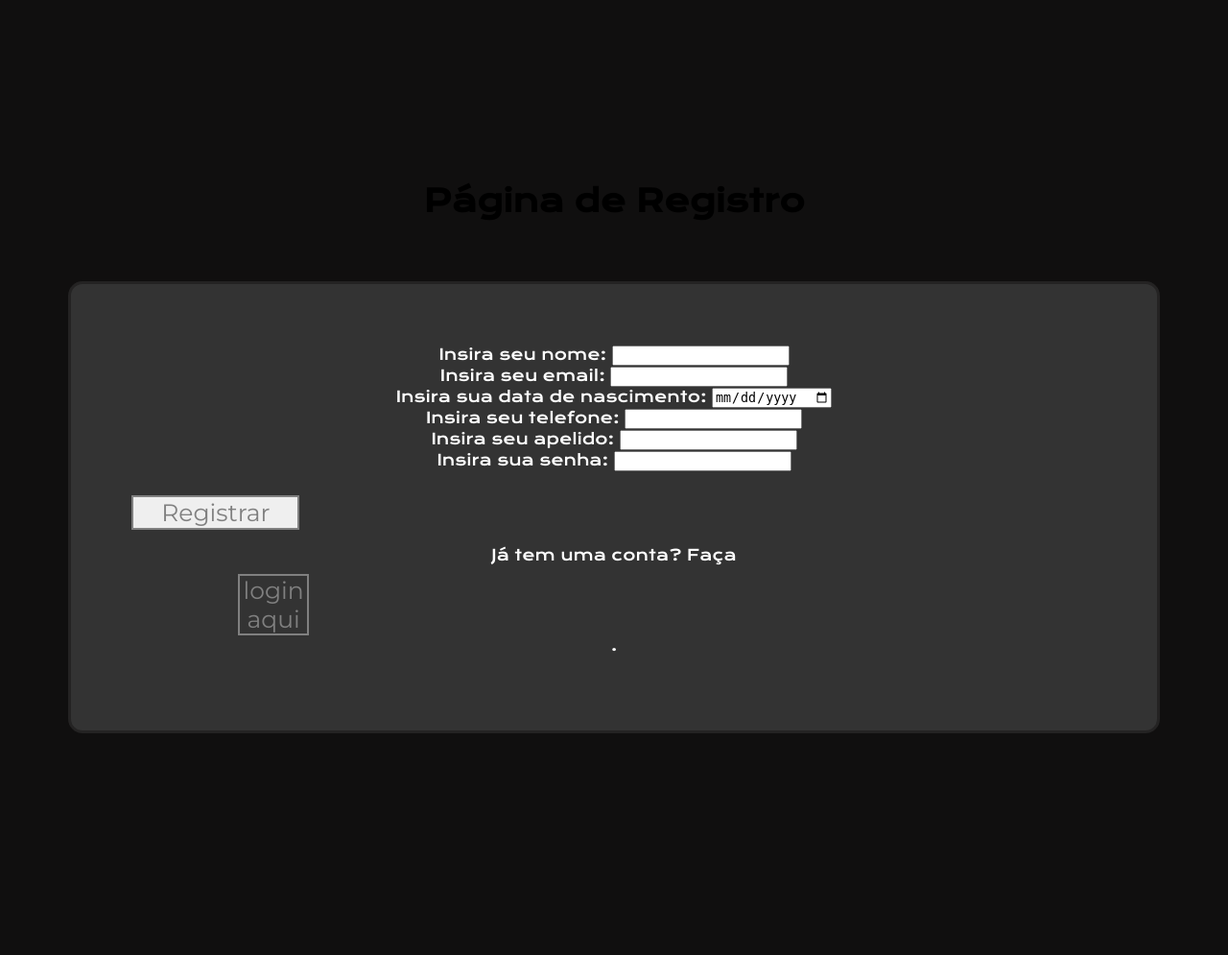
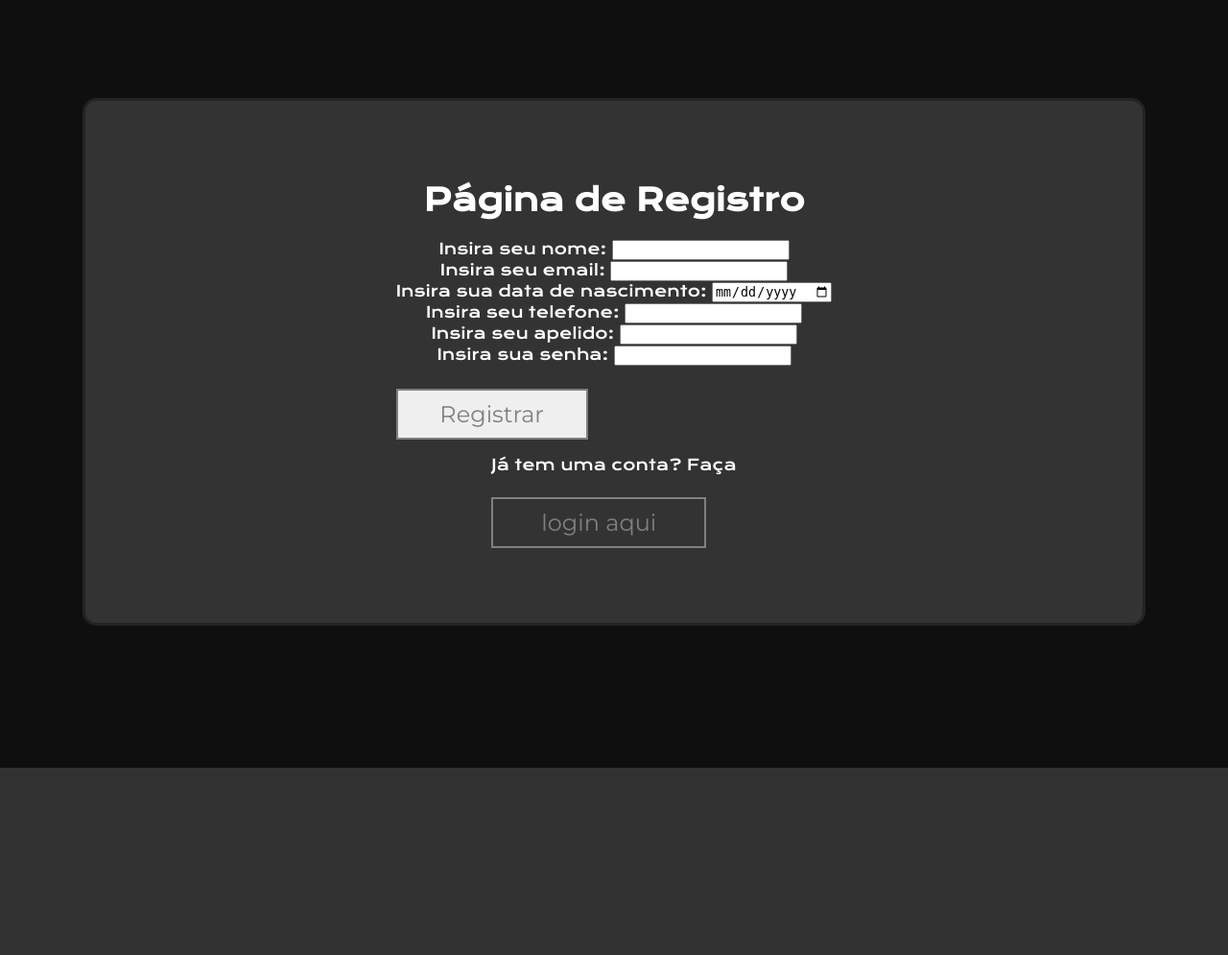
Before and after one commit to Taveirasson/Trabalho-a3_1-faculdade-pyhton, a Flask app: page /registro in a window 1280 px wide. Shown: the whole page at 96% size. After the commit the page ends 800 px from the top, so only its background shows below. Run offline with Flask 3, Linux system fonts and the light colour scheme.

Commit message:
update css e comentarios

```diff
--- a/app.py
+++ b/app.py
@@ -2,8 +2,12 @@ from flask import Flask, render_template, request, session, redirect, url_for, f
 import mysql.connector, os, hashlib
 from datetime import datetime
 
+#inicia o flask
+
 app = Flask(__name__)
-app.secret_key = os.urandom(24)
+app.secret_key = os.urandom(24) # Em resumo, app.secret_key = os.urandom(24) está configurando uma chave secreta forte para aumentar a segurança da aplicação Flask.
+
+# Conecta com mysql
 
 conexao = mysql.connector.connect(
     host='localhost',
@@ -11,14 +15,17 @@ conexao = mysql.connector.connect(
     password='root',
     database = 'atividade' )
 
+# Rota do index
 
 @app.route('/')
 def index():
     return render_template('index.html')
 
+#rota do registro
+
 @app.route('/registro', methods=['GET', 'POST'])
 def registro():
-    if request.method == 'POST':
+    if request.method == 'POST': #Solicita e envia dados para o servidor
         nome = request.form['nome']
         email = request.form['email']
         data_nasc = request.form['data_nasc']
@@ -27,6 +34,8 @@ def registro():
         senha = request.form['senha']
 
         cursor = conexao.cursor()
+
+        #tenta registrar no banco de dados, os dados do usuario
 
         try:
             comando_insert = f"INSERT INTO usuario (nome, email, data_nasc, telefone, apelido, senha) VALUES ('{nome}', '{email}', '{data_nasc}', '{telefone}', '{apelido}', SHA2('{senha}', 256))"
@@ -37,12 +46,17 @@ def registro():
 
             flash('registro concluido!')
             return redirect(url_for('index'))
+
+        #Verifica se ja existe esse usuario
+
         except mysql.connector.IntegrityError as e:
             conexao.rollback()
             cursor.close()
             flash('Erro: Email ou apelido já cadastrado. Escolha outros.')
 
     return render_template('registro.html')
+
+#Rota do login
 
 @app.route('/login', methods=['POST','GET'])
 def login():
@@ -57,6 +71,8 @@ def login():
 
         usuario = cursor.fetchone()
 
+        #Se o usuario for verdadeiro e a senha estiver correta ele entra na conta
+
         if usuario and hashlib.sha256(senha.encode()).hexdigest() == usuario[6]:
             session['usuario'] = usuario
             return redirect(url_for('dashboard'))
@@ -65,12 +81,14 @@ def login():
     return render_template('login.html')
 
 
+#Rota do dashboard
+
 @app.route('/dashboard')
 def dashboard():
     if 'usuario' in session:
         usuario = session['usuario']
 
-        if isinstance(usuario[3], str):
+        if isinstance(usuario[3], str): #formatar a data do banco
             try:
                 usuario_data_nasc = datetime.strptime(usuario[3], '%a, %d %b %Y %H:%M:%S GMT')
             except ValueError:
@@ -81,10 +99,14 @@ def dashboard():
         return render_template('dashboard.html', usuario = usuario, usuario_data_nasc=usuario_data_nasc)
     return redirect(url_for('login'))
 
+# Rota de logout
+
 @app.route('/logout')
 def logout():
     session.pop('usuario', None)
     return redirect(url_for('login'))
+
+#Exclui a conta
 
 @app.route('/excluir_conta', methods=['POST', 'GET'])
 def excluir_conta():
@@ -99,7 +121,7 @@ def excluir_conta():
             cursor.execute(comando_select)
             usuario_db = cursor.fetchone()
 
-            if usuario_db and hashlib.sha256(senha.encode()).hexdigest() == usuario[6]:
+            if usuario_db and hashlib.sha256(senha.encode()).hexdigest() == usuario[6]: #Verifica a senha e exclui
                 comando_delete = f"DELETE FROM usuario WHERE id = {usuario[0]}"
                 cursor.execute(comando_delete)
                 conexao.commit()
--- a/static/styles.css
+++ b/static/styles.css
@@ -1,16 +1,16 @@
 @import url('https://fonts.googleapis.com/css2?family=Krona+One&family=Montserrat:wght@400;600&display=swap');
 
 :root {
-    --fonte-primaria:'Krona One', sans-serif;
-    --fonte-secundaria:'Montserrat', sans-serif;
+    --fonte-primaria: 'Krona One', sans-serif;
+    --fonte-secundaria: 'Montserrat', sans-serif;
 }
 
 body {
     background-color: #100f0f;
     font-family: var(--fonte-primaria);
     text-align: center;
-    padding: 10em 0;
-    gap: 100px;
+    padding: 2em 1em; /* Ajustando o padding para torná-lo mais compacto */
+    gap: 20px; /* Ajustando o gap para telas menores */
 }
 
 .container {
@@ -34,46 +34,46 @@ body {
     gap: 5px;
 }
 
-.container__link{
+.container {
     display: flex;
-    justify-content: center;
-    margin-left: 11%;
-    margin-top: 1%;
-    font-family: var(--fonte-secundaria);
-    text-decoration: none;
-    color: gray;
-    border: 2px solid;
-    width: 7%;
-    font-size: 25px;
+    flex-direction: column;
+    align-items: center; /* Adicionado para centralizar os itens horizontalmente */
+    text-align: center; /* Adicionado para centralizar o texto dentro dos links */
 }
 
-.container__link__regi{
-    display: flex;
-    justify-content: center;
-
+.container__link {
+    display: block; /* Modificado para garantir que os links ocupem toda a largura disponível */
     margin-top: 1em;
     font-family: var(--fonte-secundaria);
     text-decoration: none;
     color: gray;
     border: 2px solid;
-    width: 7em;
-    font-size: 25px;
+    width: 100%;
+    max-width: 200px;
+    font-size: 1.5em;
+    padding: 10px; /* Adicionado um preenchimento interno para melhorar a aparência */
 }
 
-.container__botao{
+.container__link:hover {
+    color: white;
+}
+.container__link__regi,
+.container__botao {
     display: flex;
     justify-content: center;
+    align-items: center; /* Adicionado para centralizar verticalmente */
     margin-top: 1em;
-    margin-left: 11.8em;
     font-family: var(--fonte-secundaria);
     text-decoration: none;
-    color: #100f0f;
+    color: gray;
     border: 2px solid;
-    width: 7em;
-    font-size: 25px
+    width: 100%;
+    max-width: 200px;
+    font-size: 1.5em;
+    padding: 10px; /* Adicionado um preenchimento interno para melhorar a aparência */
 }
 
-.container__link:hover{
+.container__link__regi:hover,
+.container__botao:hover {
     color: white;
-
 }
--- a/templates/dashboard.html
+++ b/templates/dashboard.html
@@ -8,7 +8,7 @@
 </head>
 <body>
     <div class="container"></div>
-        <h1>Bem-vindo, {{ session['usuario'][1] }}!</h1>
+        <h1 class="container__titulo">Bem-vindo, {{ session['usuario'][1] }}!</h1>
         <p>Email: {{session['usuario'][2]}}</p>
         <p>Data de Nascimento: {{ usuario_data_nasc.strftime('%d/%m/%Y') }}</p>
         <p>Telefone: {{ usuario[4] }}</p>
--- a/templates/login.html
+++ b/templates/login.html
@@ -17,7 +17,7 @@
     {% endif %}
     {% endwith %}
     <div class="container">
-    <h1>Login</h1>
+    <h1 class="container__titulo">Login</h1>
     <form method="post" action="{{ url_for('login') }}">
         <label for="login">Email ou seu apelido:</label>
         <input type="text" name="login" required>
--- a/templates/registro.html
+++ b/templates/registro.html
@@ -7,7 +7,6 @@
     <title>Registro</title>
 </head>
 <body>
-    <h1>Página de Registro</h1>
     {% with messages = get_flashed_messages(with_categories=true) %}
     {% if messages %}
     {% for category, message in messages %}
@@ -21,6 +20,7 @@
 
     <div class="container">
 
+    <h1 class="container__titulo">Página de Registro</h1>
     <form action="{{url_for('registro')}}" method="post">
         <label for="nome">Insira seu nome:</label>
         <input type="text" id="nome" name="nome" required>
@@ -50,7 +50,7 @@
 
     </form>
 
-    <p>Já tem uma conta? Faça <a  class="container__link" href="{{ url_for('login') }}">login aqui</a>.</p>
+    <p>Já tem uma conta? Faça <a  class="container__link" href="{{ url_for('login') }}">login aqui</a></p>
 
     </div>
 </body>
```
